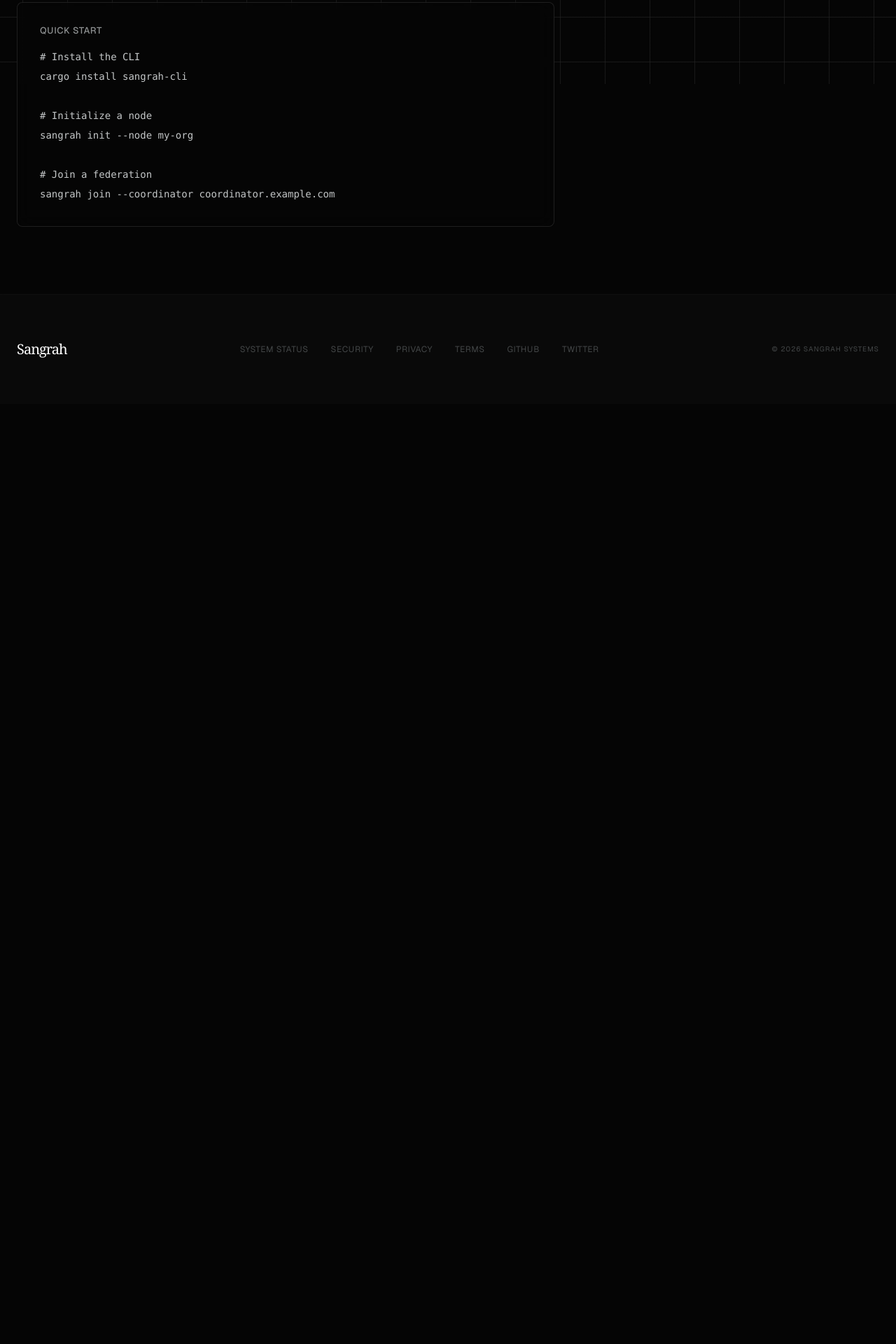
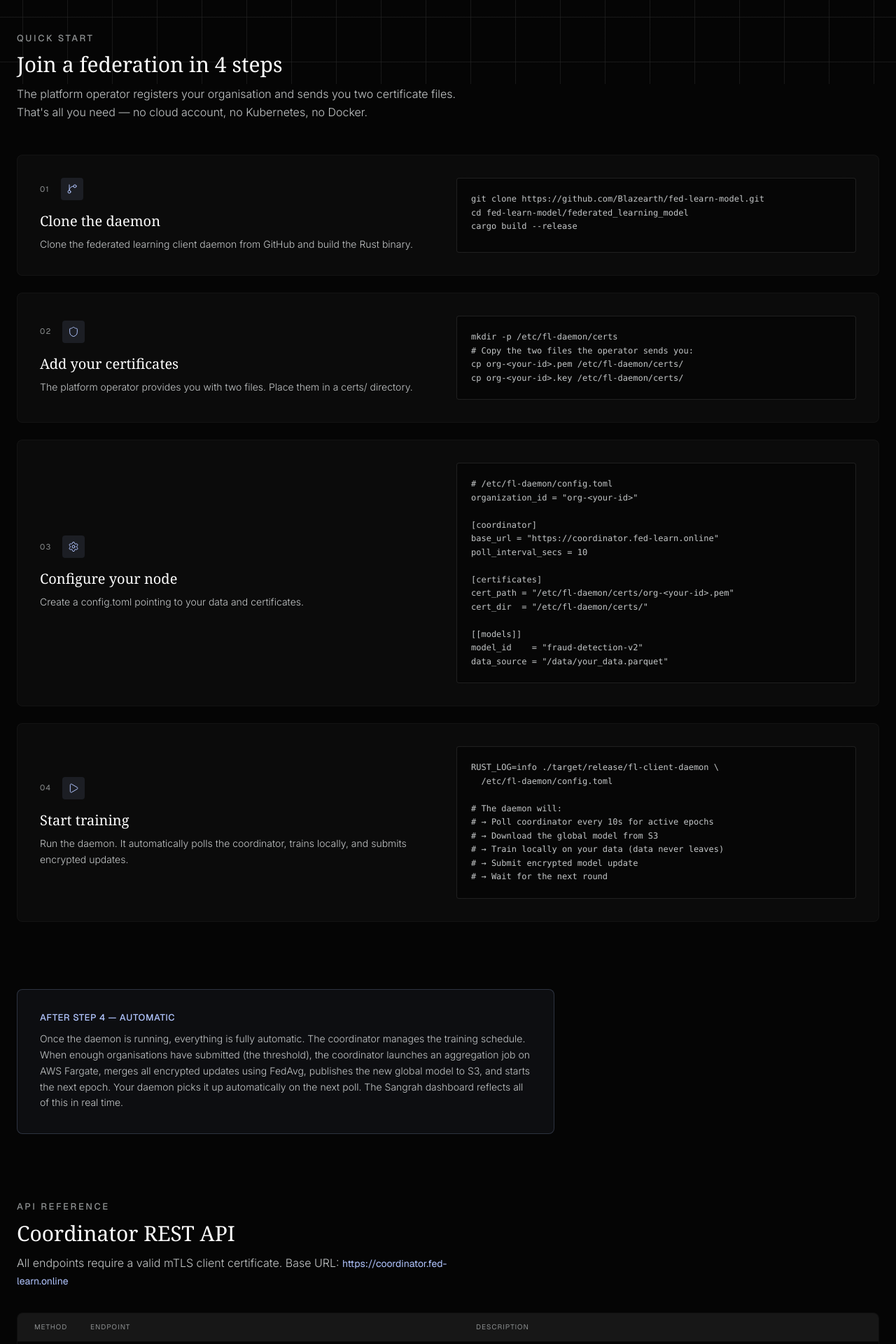
Before and after one commit to Blazearth/sangrah-ui, a Next.js app: page /docs in a window 1280 px wide. Shown: the part 680-2600 px from the top of the page at 70% size. Before the commit the page ends 1257 px from the top, so only its background shows below. Built offline with nearby package versions, Linux system fonts and the light colour scheme; no server answers.

Commit message:
docs: replace CLI placeholder with real 4-step daemon setup + API reference

```diff
--- a/src/app/(public)/docs/page.tsx
+++ b/src/app/(public)/docs/page.tsx
@@ -2,13 +2,13 @@
 
 import Link from "next/link";
 import { useScrollReveal } from "@/hooks/useScrollReveal";
-import { ArrowLeft, BookOpen, Terminal, Shield } from "lucide-react";
+import { ArrowLeft, BookOpen, Terminal, Shield, GitBranch, Settings, Play } from "lucide-react";
 
 const docSections = [
   {
     icon: Terminal,
     title: "Quick Start",
-    description: "Install the Sangrah CLI and initialize your first federation node in under 10 minutes.",
+    description: "Clone the daemon, drop in your certificates, and join your first training round in under 10 minutes.",
     href: "#quick-start",
   },
   {
@@ -23,6 +23,72 @@ const docSections = [
     description: "REST endpoints for epochs, participants, models, and audit logs.",
     href: "#api",
   },
+];
+
+const steps = [
+  {
+    step: "01",
+    icon: GitBranch,
+    title: "Clone the daemon",
+    description: "Clone the federated learning client daemon from GitHub and build the Rust binary.",
+    code: `git clone https://github.com/Blazearth/fed-learn-model.git
+cd fed-learn-model/federated_learning_model
+cargo build --release`,
+  },
+  {
+    step: "02",
+    icon: Shield,
+    title: "Add your certificates",
+    description: "The platform operator provides you with two files. Place them in a certs/ directory.",
+    code: `mkdir -p /etc/fl-daemon/certs
+# Copy the two files the operator sends you:
+cp org-<your-id>.pem /etc/fl-daemon/certs/
+cp org-<your-id>.key /etc/fl-daemon/certs/`,
+  },
+  {
+    step: "03",
+    icon: Settings,
+    title: "Configure your node",
+    description: "Create a config.toml pointing to your data and certificates.",
+    code: `# /etc/fl-daemon/config.toml
+organization_id = "org-<your-id>"
+
+[coordinator]
+base_url = "https://coordinator.fed-learn.online"
+poll_interval_secs = 10
+
+[certificates]
+cert_path = "/etc/fl-daemon/certs/org-<your-id>.pem"
+cert_dir  = "/etc/fl-daemon/certs/"
+
+[[models]]
+model_id    = "fraud-detection-v2"
+data_source = "/data/your_data.parquet"`,
+  },
+  {
+    step: "04",
+    icon: Play,
+    title: "Start training",
+    description: "Run the daemon. It automatically polls the coordinator, trains locally, and submits encrypted updates.",
+    code: `RUST_LOG=info ./target/release/fl-client-daemon \\
+  /etc/fl-daemon/config.toml
+
+# The daemon will:
+# → Poll coordinator every 10s for active epochs
+# → Download the global model from S3
+# → Train locally on your data (data never leaves)
+# → Submit encrypted model update
+# → Wait for the next round`,
+  },
+];
+
+const apiEndpoints = [
+  { method: "GET", path: "/api/health", desc: "Coordinator health and timestamp" },
+  { method: "GET", path: "/api/epochs/active?model_id=<id>", desc: "Active epoch metadata, ε/δ, participants" },
+  { method: "GET", path: "/api/audit?model_id=<id>&limit=50", desc: "Immutable hash-chain audit entries" },
+  { method: "POST", path: "/api/updates/upload-url", desc: "Get a pre-signed S3 URL to upload a model update" },
+  { method: "POST", path: "/api/updates/complete", desc: "Notify coordinator that your update is ready" },
+  { method: "POST", path: "/api/models/download-url", desc: "Get a pre-signed S3 URL to download the global model" },
 ];
 
 export default function DocsPage() {
@@ -47,11 +113,12 @@ export default function DocsPage() {
         </h1>
         <p className="font-body-base text-lg text-on-surface-variant font-light mt-6">
           Everything you need to deploy, configure, and operate a Sangrah
-          federation.
+          federation node. Your data never leaves your machine.
         </p>
       </div>
 
-      <div className="grid grid-cols-1 md:grid-cols-3 gap-8 mb-20">
+      {/* Section cards */}
+      <div className="grid grid-cols-1 md:grid-cols-3 gap-8 mb-24">
         {docSections.map(({ icon: Icon, title, description, href }) => (
           <Link
             key={title}
@@ -67,20 +134,100 @@ export default function DocsPage() {
         ))}
       </div>
 
-      <div className="reveal terminal-block rounded-xl p-8 max-w-3xl" id="quick-start">
-        <p className="font-mono-ui text-code-label text-outline uppercase tracking-wider mb-4">
-          Quick Start
+      {/* Quick Start */}
+      <div id="quick-start" className="mb-24">
+        <div className="reveal mb-12">
+          <p className="font-mono-ui text-code-label text-outline uppercase tracking-[0.2em] mb-3">
+            Quick Start
+          </p>
+          <h2 className="font-display-lg text-3xl text-primary">
+            Join a federation in 4 steps
+          </h2>
+          <p className="font-body-base text-on-surface-variant font-light mt-3 max-w-2xl">
+            The platform operator registers your organisation and sends you two certificate files.
+            That&apos;s all you need — no cloud account, no Kubernetes, no Docker.
+          </p>
+        </div>
+
+        <div className="space-y-6">
+          {steps.map(({ step, icon: Icon, title, description, code }) => (
+            <div key={step} className="reveal grid grid-cols-1 lg:grid-cols-2 gap-6 p-8 border border-outline-variant/15 rounded-xl bg-surface-container-low/30">
+              <div className="flex flex-col justify-center">
+                <div className="flex items-center gap-4 mb-4">
+                  <span className="font-mono-ui text-[11px] text-outline uppercase tracking-widest">{step}</span>
+                  <div className="w-8 h-8 rounded-lg bg-secondary/10 flex items-center justify-center">
+                    <Icon className="w-4 h-4 text-secondary" strokeWidth={1.5} />
+                  </div>
+                </div>
+                <h3 className="font-display-lg text-xl text-primary mb-2">{title}</h3>
+                <p className="font-body-base text-on-surface-variant font-light text-sm leading-relaxed">{description}</p>
+              </div>
+              <div className="terminal-block rounded-lg p-5 overflow-x-auto">
+                <pre className="font-mono-ui text-xs text-on-surface-variant leading-relaxed">
+                  <code>{code}</code>
+                </pre>
+              </div>
+            </div>
+          ))}
+        </div>
+      </div>
+
+      {/* What happens automatically */}
+      <div className="reveal mb-24 p-8 border border-secondary/20 rounded-xl bg-secondary/5 max-w-3xl">
+        <p className="font-mono-ui text-code-label text-secondary uppercase tracking-wider mb-3">
+          After step 4 — automatic
         </p>
-        <pre className="font-mono-ui text-sm text-on-surface-variant leading-loose">
-          <code>{`# Install the CLI
-cargo install sangrah-cli
+        <p className="font-body-base text-on-surface-variant font-light text-sm leading-relaxed">
+          Once the daemon is running, everything is fully automatic. The coordinator manages the training schedule.
+          When enough organisations have submitted (the threshold), the coordinator launches an aggregation job on AWS Fargate,
+          merges all encrypted updates using FedAvg, publishes the new global model to S3,
+          and starts the next epoch. Your daemon picks it up automatically on the next poll.
+          The Sangrah dashboard reflects all of this in real time.
+        </p>
+      </div>
 
-# Initialize a node
-sangrah init --node my-org
+      {/* API Reference */}
+      <div id="api" className="reveal">
+        <div className="mb-8">
+          <p className="font-mono-ui text-code-label text-outline uppercase tracking-[0.2em] mb-3">
+            API Reference
+          </p>
+          <h2 className="font-display-lg text-3xl text-primary">
+            Coordinator REST API
+          </h2>
+          <p className="font-body-base text-on-surface-variant font-light mt-3 max-w-2xl">
+            All endpoints require a valid mTLS client certificate.
+            Base URL: <span className="font-mono-ui text-secondary text-sm">https://coordinator.fed-learn.online</span>
+          </p>
+        </div>
 
-# Join a federation
-sangrah join --coordinator coordinator.example.com`}</code>
-        </pre>
+        <div className="border border-outline-variant/15 rounded-xl overflow-hidden">
+          <div className="grid grid-cols-[80px_1fr_1fr] bg-surface-container-high/50 px-6 py-3">
+            <span className="font-mono-ui text-[10px] text-outline uppercase tracking-widest">Method</span>
+            <span className="font-mono-ui text-[10px] text-outline uppercase tracking-widest">Endpoint</span>
+            <span className="font-mono-ui text-[10px] text-outline uppercase tracking-widest">Description</span>
+          </div>
+          {apiEndpoints.map((ep, i) => (
+            <div
+              key={i}
+              className="grid grid-cols-[80px_1fr_1fr] px-6 py-4 border-t border-outline-variant/10 hover:bg-surface-container/30 transition-colors"
+            >
+              <span className={`font-mono-ui text-xs font-semibold ${ep.method === "GET" ? "text-secondary" : "text-primary"}`}>
+                {ep.method}
+              </span>
+              <span className="font-mono-ui text-xs text-on-surface-variant break-all pr-4">{ep.path}</span>
+              <span className="font-body-base text-xs text-on-surface-variant font-light">{ep.desc}</span>
+            </div>
+          ))}
+        </div>
+
+        <div className="mt-6 flex items-start gap-3 px-4 py-3 bg-surface-container border border-outline-variant/10 rounded-lg max-w-3xl">
+          <span className="font-mono-ui text-[10px] text-outline uppercase tracking-wider mt-0.5 flex-shrink-0">Note</span>
+          <p className="font-mono-ui text-xs text-outline-variant">
+            The dashboard BFF proxies all of these internally — your browser never touches the coordinator directly.
+            All API calls from the Sangrah UI are made server-side using the operator&apos;s mTLS certificate.
+          </p>
+        </div>
       </div>
     </div>
   );
```
